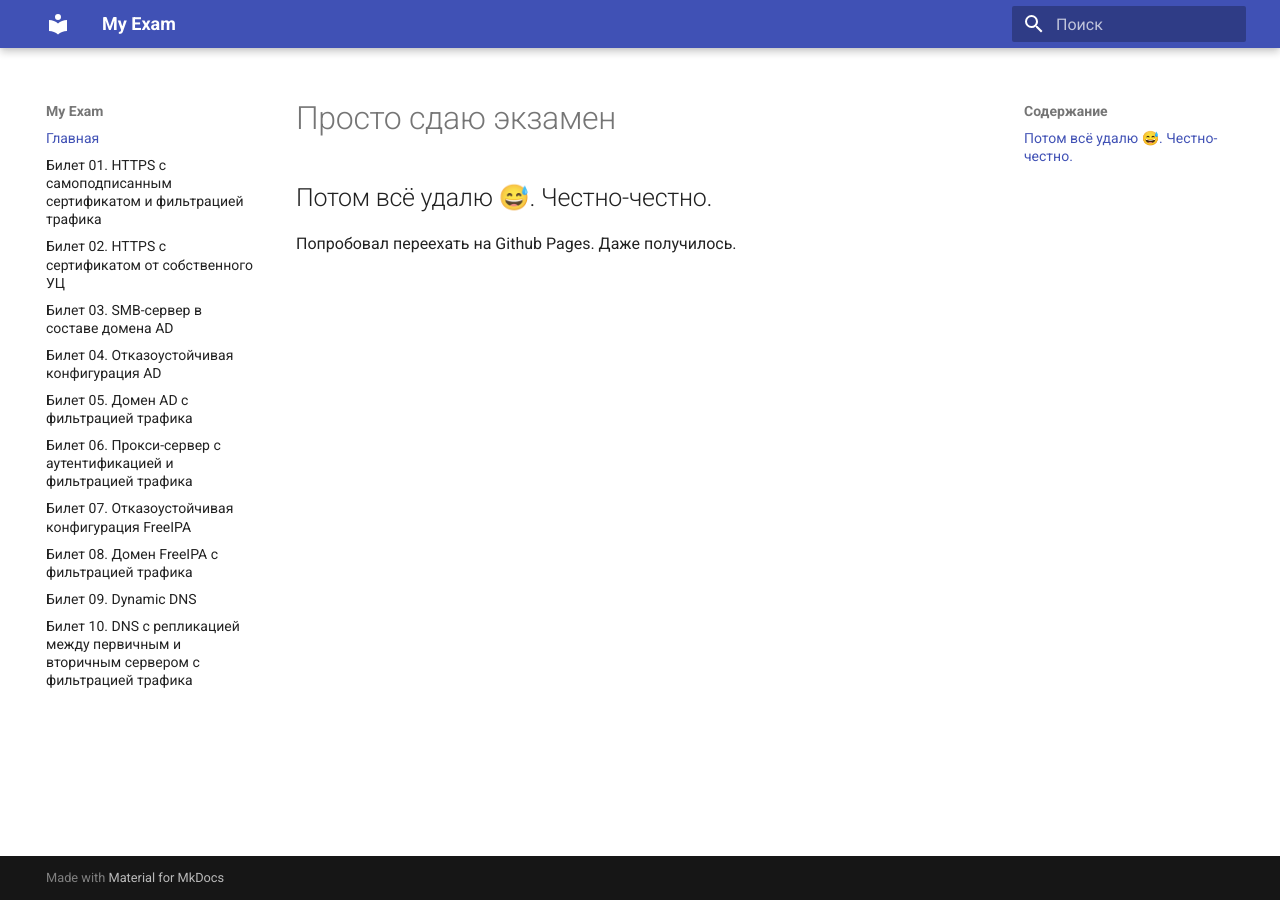
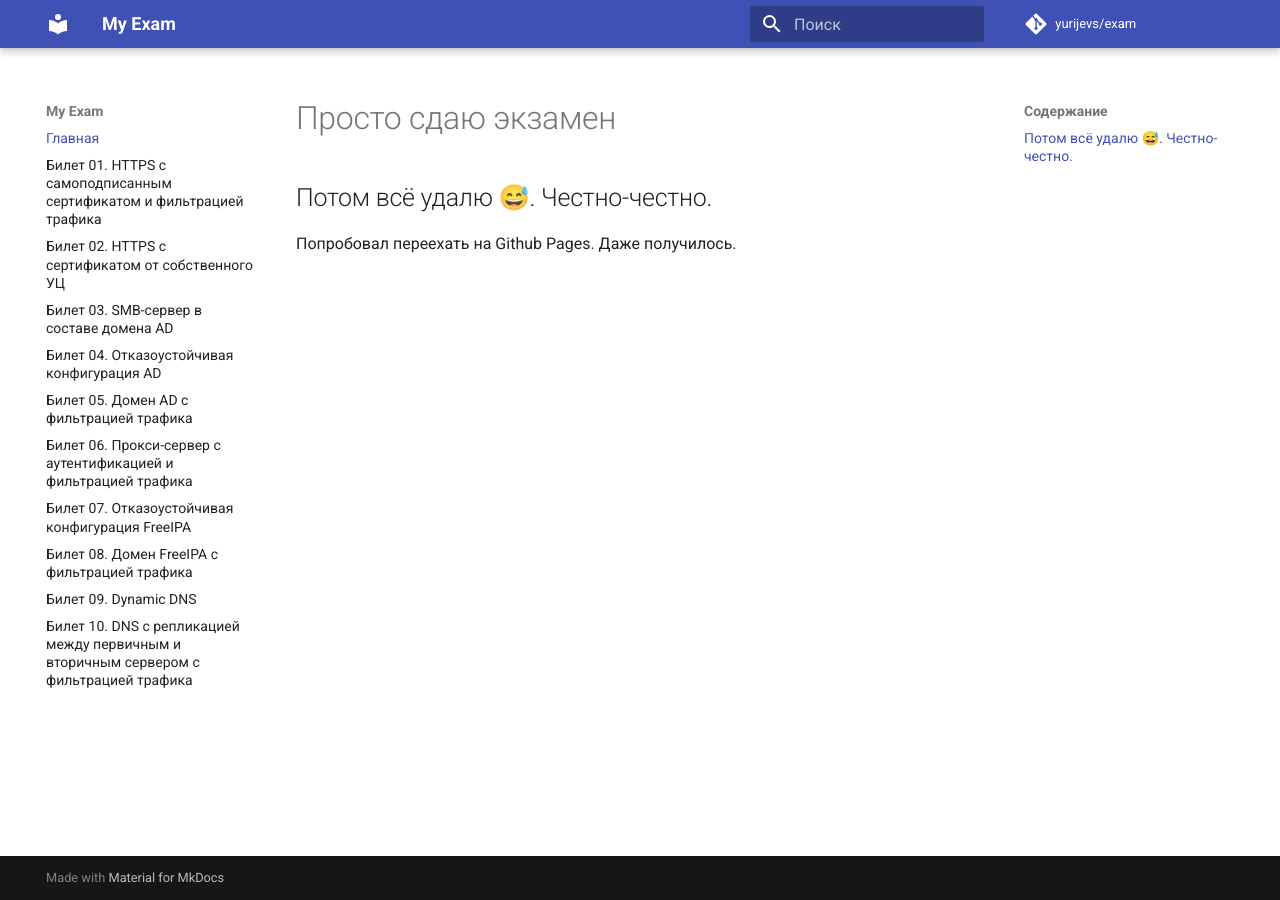
Before and after one commit to yurijevs/exam, an MkDocs documentation site: the page built from docs/index.md, in a window 1280 px wide. Built offline with MkDocs 1.6.1 and Material for MkDocs 9.7.7, drawn with Linux system fonts in a browser that asks for light colours; comment, search, counter and statistics services are not loaded.

Commit message:
Update mkdocs.yml

```diff
--- a/mkdocs.yml
+++ b/mkdocs.yml
@@ -1,5 +1,8 @@
 site_name: My Exam
 site_url: https://yurijevs.github.io/exam/
+repo_url: https://github.com/yurijevs/exam/
+repo_name: yurijevs/exam
+edit_uri: edit/master/docs/
 nav:
   - Главная: index.md
   - Билет 01.  HTTPS с самоподписанным сертификатом и  фильтрацией трафика: ticket_01.md
```
